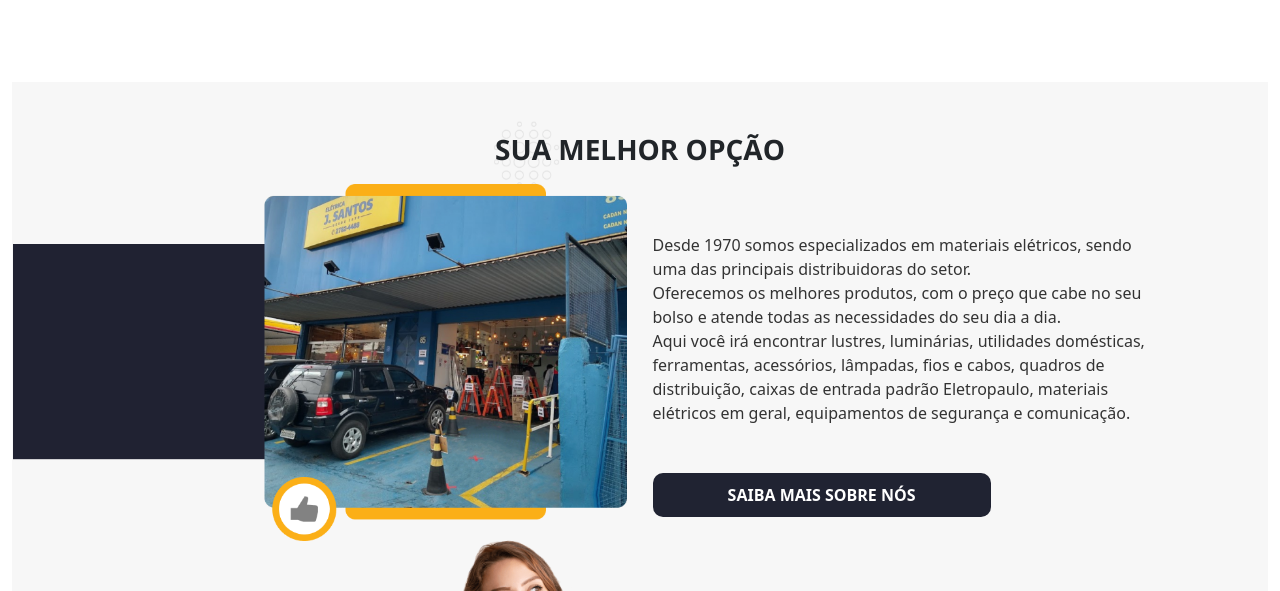
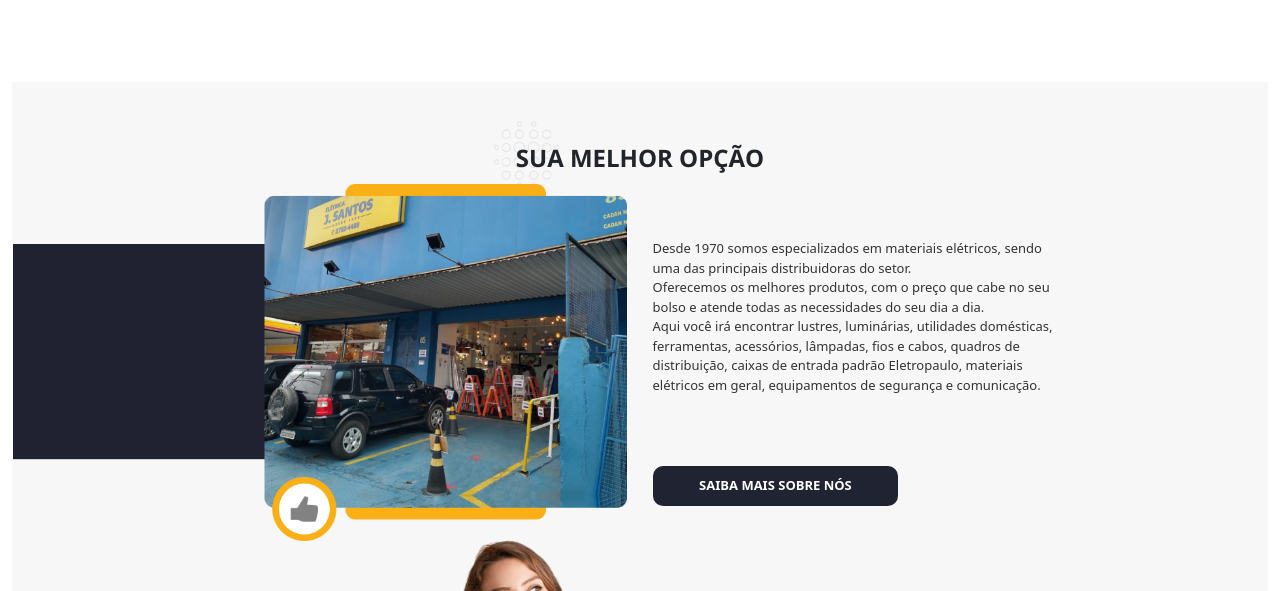
Before and after one commit to Adadezer/PSNoweb, a React (Create React App) app in the folder noweb/: page / in a window 1280 px wide. Shown: the part 2280-2871 px from the top of the page. Built offline with nearby package versions, Linux system fonts and the light colour scheme.

Commit message:
refactor: :recycle: refatoração layout sobre nós

```diff
--- a/noweb/src/components/About.js
+++ b/noweb/src/components/About.js
@@ -17,7 +17,7 @@ export default function About() {
     <div className="container-fluid about-imageContainer">
       <img src="/img/aboutBackground.png" className="img-fluid" alt="imagemFundoSobre" />
       <div className="about-aboutContainer">
-        <h3 className="about-title" style={{ fontWeight: 700 }}>SUA MELHOR OPÇÃO</h3>
+        <h4 className="about-title" style={{ fontWeight: 700 }}>SUA MELHOR OPÇÃO</h4>
         <div className="about-content">
           <div className="about-photoStore">
             <img src="img/about1.png" className="about-imageStore" alt="" />
--- a/noweb/src/styles/About.css
+++ b/noweb/src/styles/About.css
@@ -12,7 +12,7 @@
 
 .about-title {
   position: absolute;
-  top: 10%;
+  top: 12%;
   font-family: 'Open Sans';
 }
 
@@ -33,13 +33,14 @@
   justify-content: space-around;
   margin-left: 2%;
   width: 100%;
+  font-size: small;
 }
 .about-description {
   color: #333333;
 }
 
 .about-button{
-  width: 55%;
+  width: 40%;
   background-color: #202332;
   color: #ffffff;
   font-weight: 700;
```
